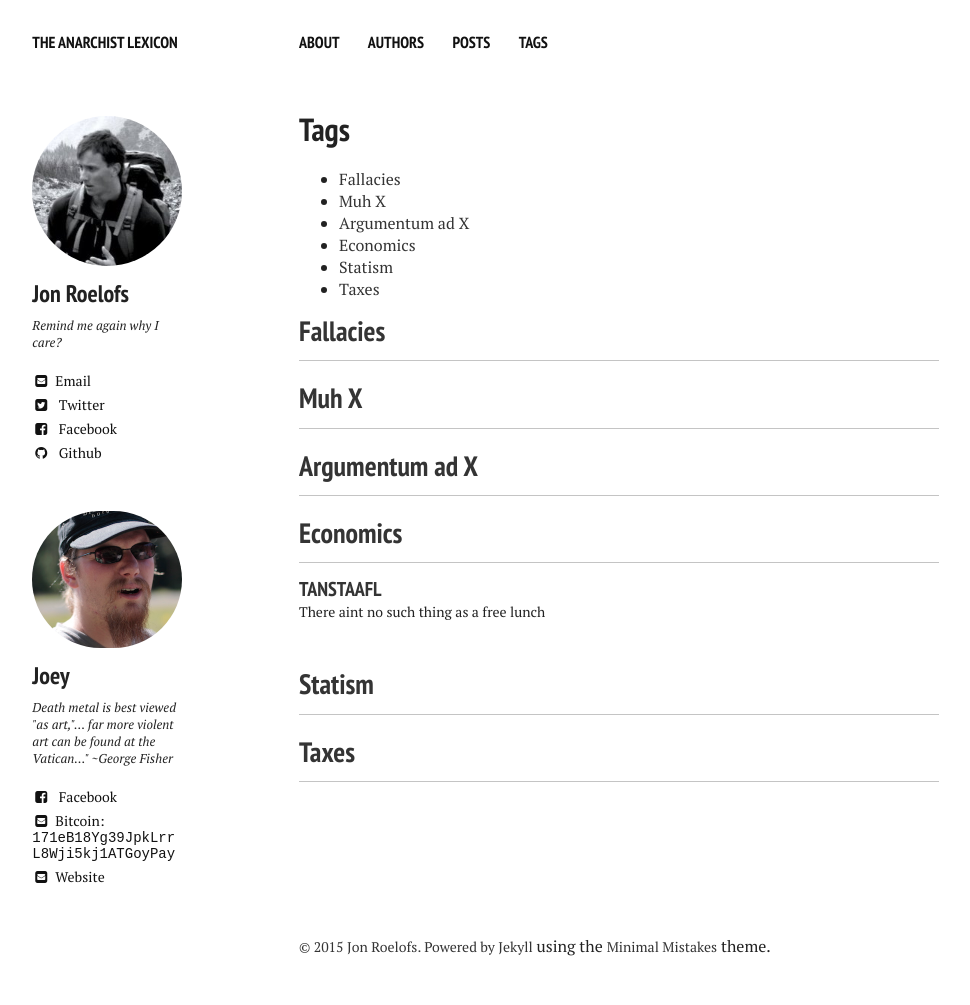
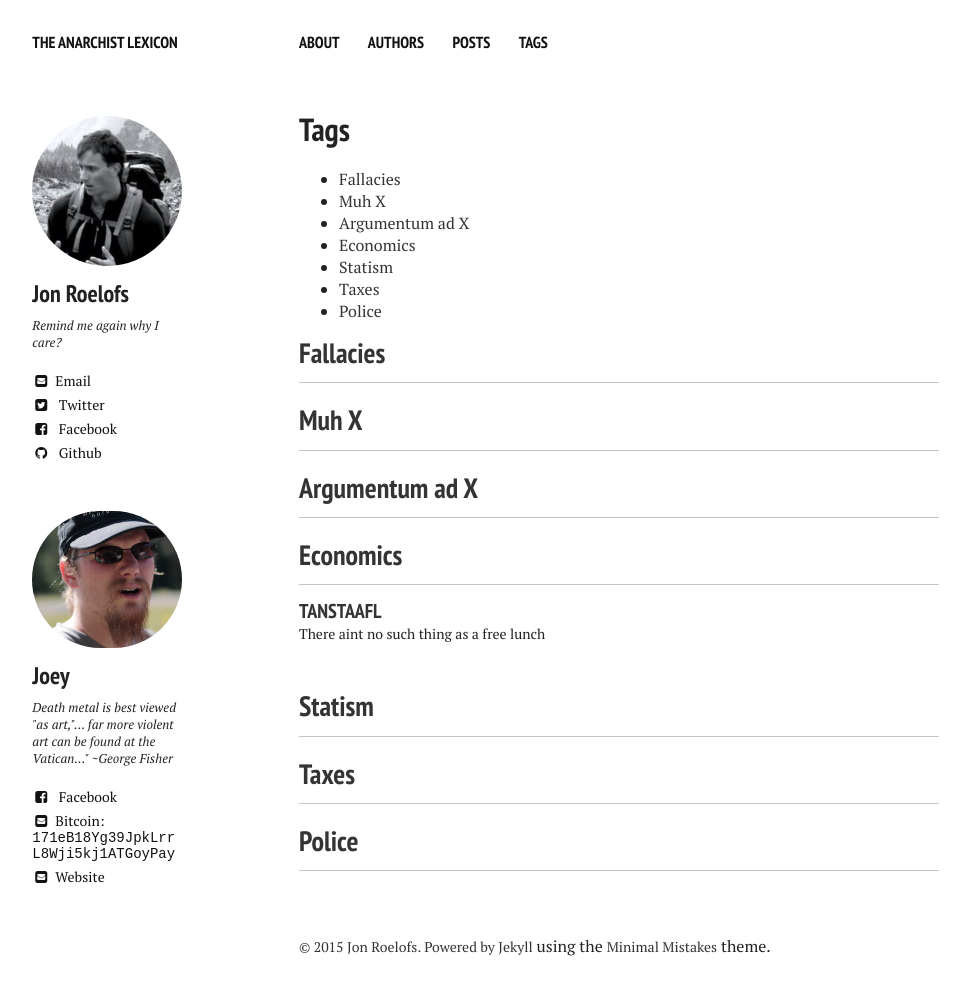
Before and after one commit to anarchistlexicon/anarchistlexicon.github.io, a Jekyll site: the page built from tags/index.md, in a window 1280 px wide. Shown: the whole page, without its empty margins (21-991 px from the left). Built offline with Jekyll 4.4.1, drawn with Linux system fonts in a browser that asks for light colours; nearby versions of some CDN libraries.

Commit message:
Add Police tag

```diff
--- a/_data/tags.yml
+++ b/_data/tags.yml
@@ -17,3 +17,6 @@
 
 - slug: taxes
   name: Taxes
+
+- slug: police
+  name: Police
```
